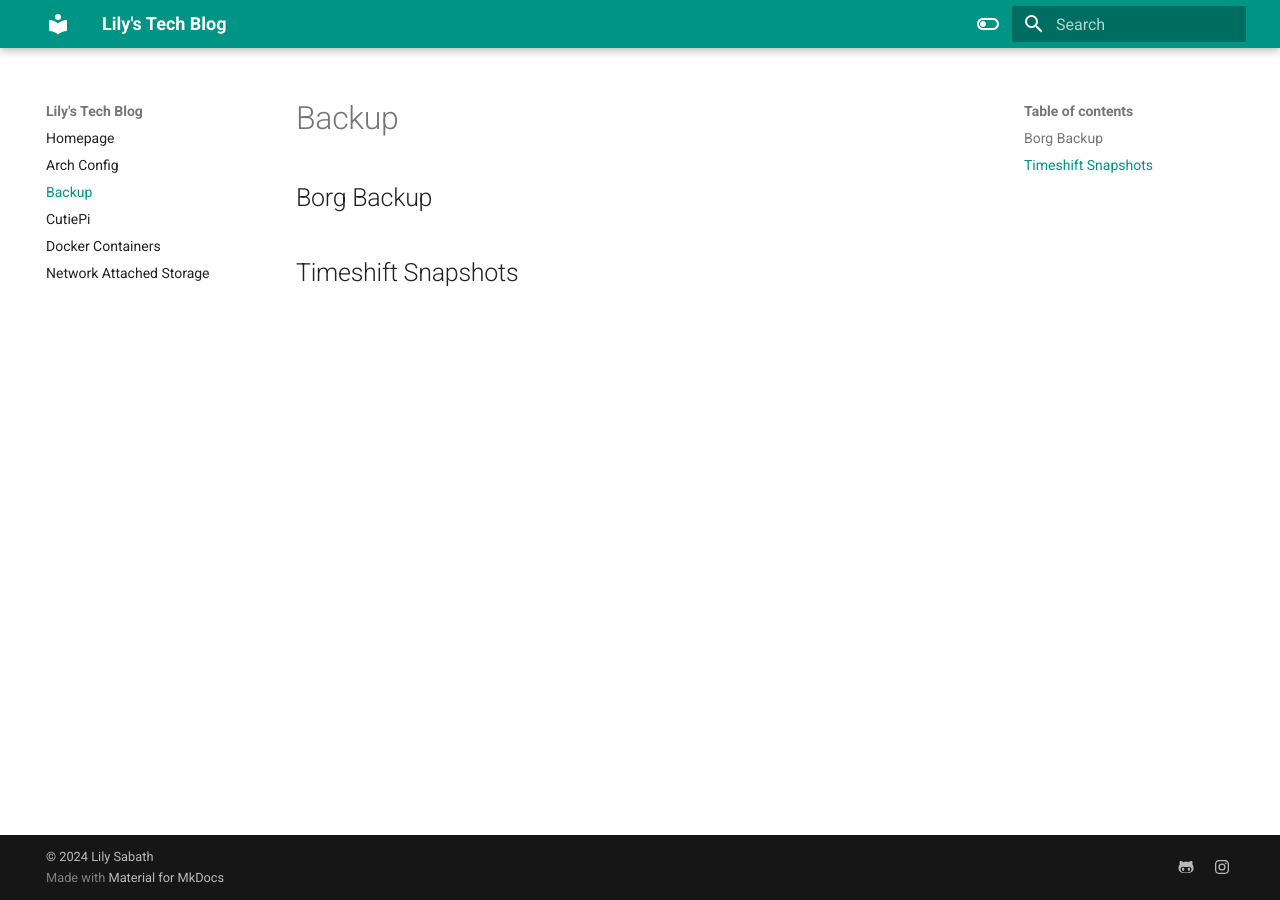
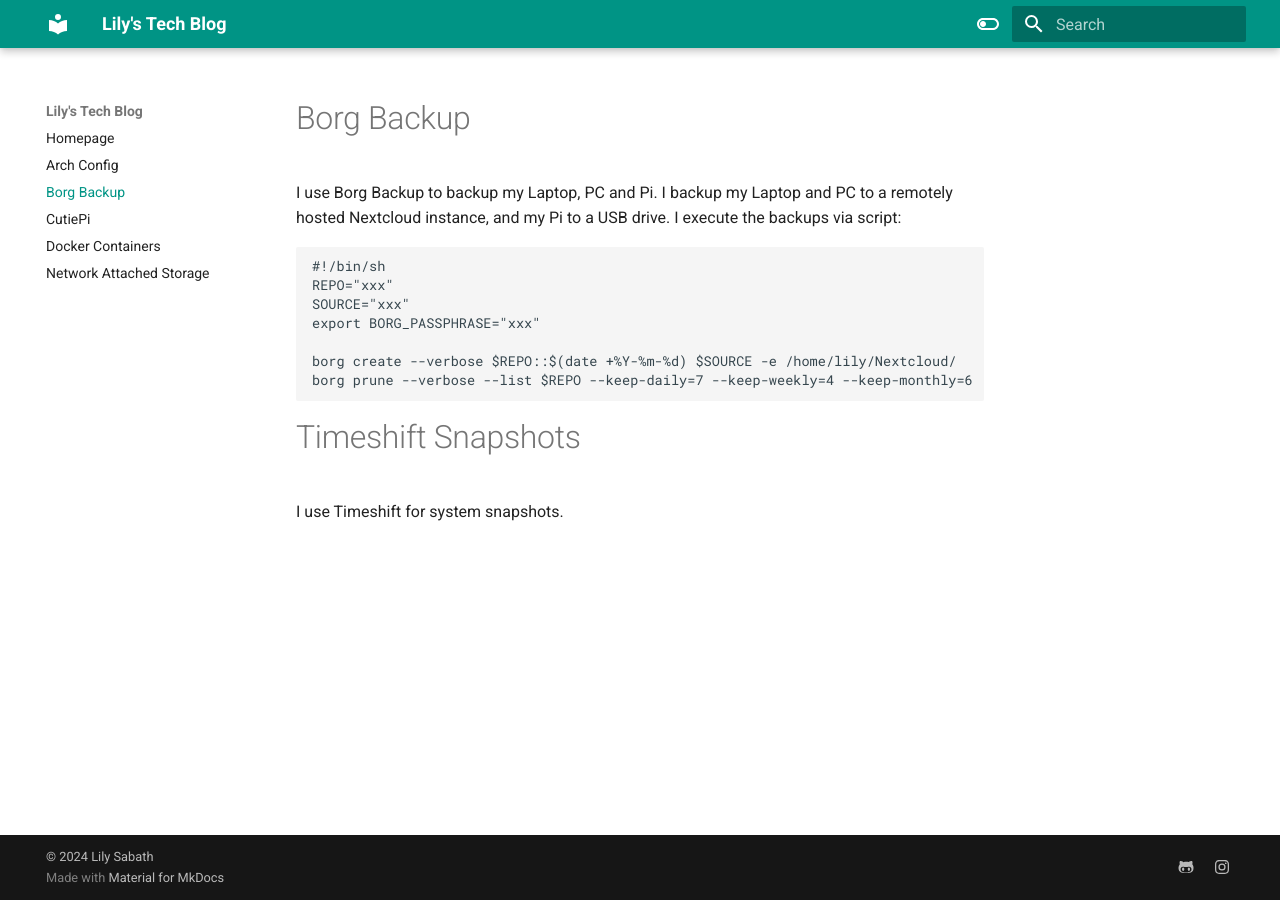
Before and after one commit to witchessabath/mkdocs, an MkDocs documentation site: the page built from docs/Backup.md, in a window 1280 px wide. Built offline with MkDocs 1.6.1 and Material for MkDocs 9.7.7, drawn with Linux system fonts in a browser that asks for light colours.

Commit message:
Updated initial files

````diff
--- a/docs/Backup.md
+++ b/docs/Backup.md
@@ -1,5 +1,16 @@
+# Borg Backup
 
+I use Borg Backup to backup my Laptop, PC and Pi.
+I backup my Laptop and PC to a remotely hosted Nextcloud instance, and my Pi to a USB drive.
+I execute the backups via script:
+```
+#!/bin/sh
+REPO="xxx"
+SOURCE="xxx"
+export BORG_PASSPHRASE="xxx"
 
-## Borg Backup
-
-## Timeshift Snapshots
+borg create --verbose $REPO::$(date +%Y-%m-%d) $SOURCE -e /home/lily/Nextcloud/
+borg prune --verbose --list $REPO --keep-daily=7 --keep-weekly=4 --keep-monthly=6
+```
+# Timeshift Snapshots
+I use Timeshift for system snapshots.
````
Also changed, not shown: docs/ArchInstall.md (+3 -9 lines), docs/CutiePi.md (+5 -1 lines), docs/Docker.md (+16 -1 lines), docs/NAS.md (+3 -1 lines).
